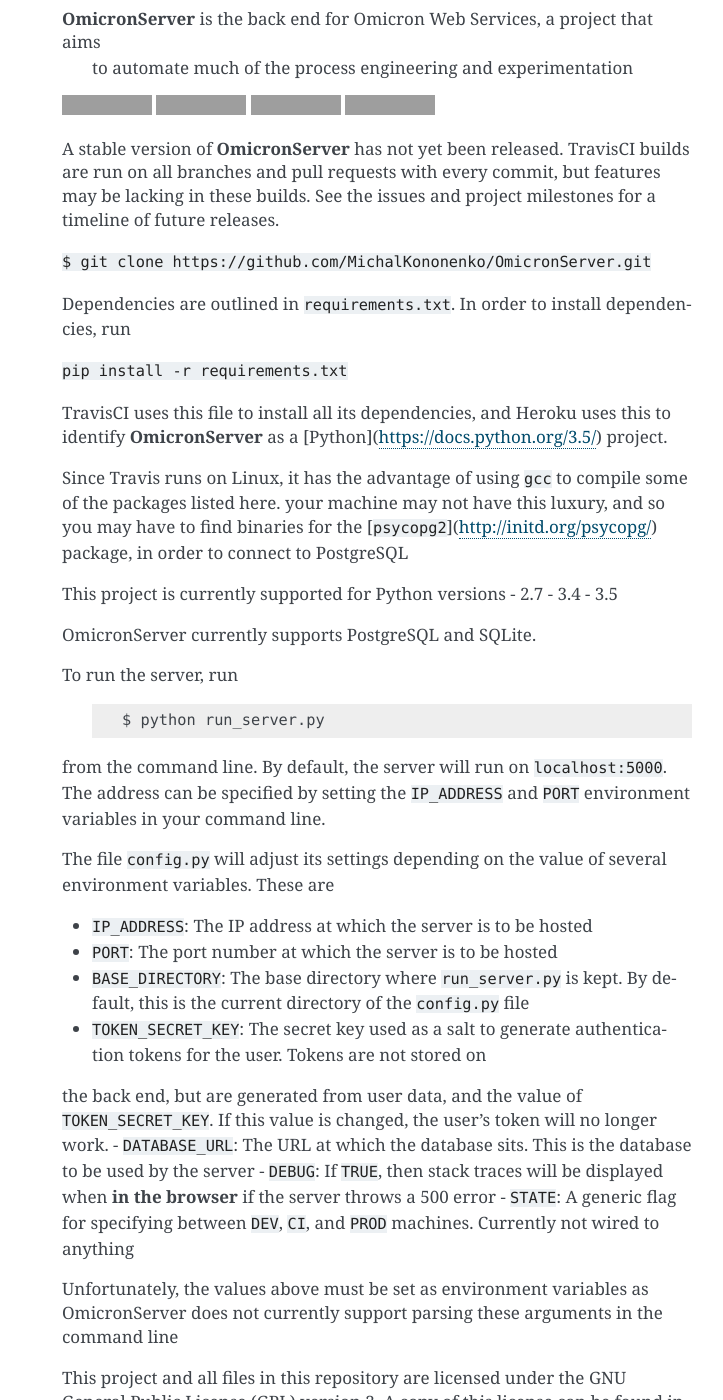
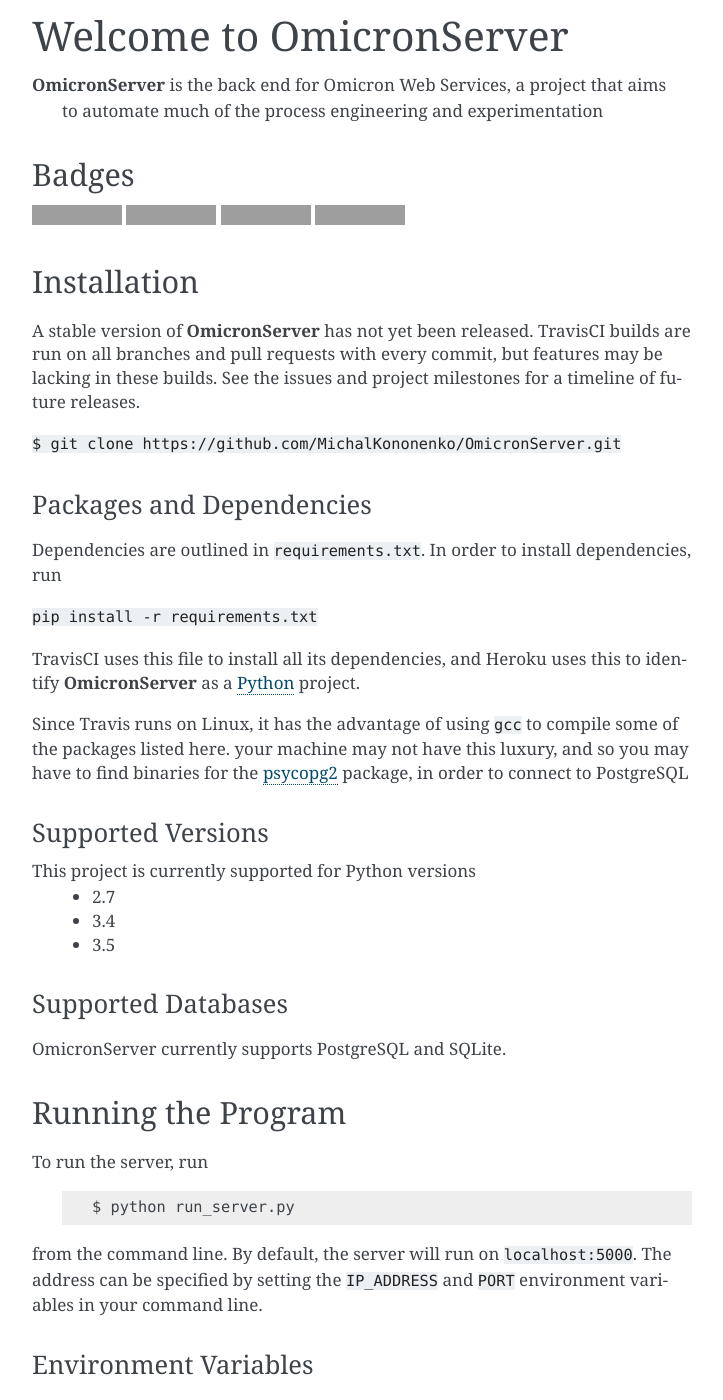
Before and after one commit to OmicronProject/OmicronServer, a Sphinx documentation site: the page built from docs/source/index.rst, in a window 1280 px wide and 1400 px high, scrolled down 1722 px, cut to the strip 0-1400 px from the top of the window. Shown: the whole strip, without its empty margins (388-1111 px from the left). Built offline with Sphinx 7.4.7, drawn with Linux system fonts in a browser that asks for light colours; some of the changed text lies outside the part shown; grey boxes are pictures that could not be loaded.

Commit message:
Changed Hyperlinks in Readme.rst from Markdown to RST syntax. Fixed warnings in sphinx build

```diff
--- a/docs/source/index.rst
+++ b/docs/source/index.rst
@@ -38,7 +38,7 @@
 Readme
 ======
 
-    .. include:: ../../readme.rst
+.. include:: ../../readme.rst
 
 
 Indices and tables
--- a/readme.rst
+++ b/readme.rst
@@ -38,20 +38,21 @@
 ``pip install -r requirements.txt``
 
 TravisCI uses this file to install all its dependencies, and Heroku uses this
-to identify **OmicronServer** as a [Python](https://docs.python.org/3.5/) project.
+to identify **OmicronServer** as a `Python <https://docs.python.org/3.5/>`_ project.
 
 Since Travis runs on Linux, it has the advantage of using ``gcc`` to compile
 some of the packages listed here. your machine may not have this luxury, and so
-you may have to find binaries for the [``psycopg2``](http://initd.org/psycopg/)
+you may have to find binaries for the `psycopg2 <http://initd.org/psycopg/>`_
 package, in order to connect to PostgreSQL
 
 Supported Versions
 ~~~~~~~~~~~~~~~~~~
 
 This project is currently supported for Python versions
-- 2.7
-- 3.4
-- 3.5
+    - 2.7
+    - 3.4
+    - 3.5
+
 
 Supported Databases
 ~~~~~~~~~~~~~~~~~~~
@@ -80,8 +81,8 @@
 - ``PORT``: The port number at which the server is to be hosted
 - ``BASE_DIRECTORY``: The base directory where ``run_server.py`` is kept. By default, this is the current directory of the ``config.py`` file
 - ``TOKEN_SECRET_KEY``: The secret key used as a salt to generate authentication tokens for the user. Tokens are not stored on
-the back end, but are generated from user data, and the value of ``TOKEN_SECRET_KEY``. If this value is changed, the user's
-token will no longer work.
+    the back end, but are generated from user data, and the value of ``TOKEN_SECRET_KEY``. If this value is changed, the user's
+    token will no longer work.
 - ``DATABASE_URL``: The URL at which the database sits. This is the database to be used by the server
 - ``DEBUG``: If ``TRUE``, then stack traces will be displayed when **in the browser** if the server throws a 500 error
 - ``STATE``: A generic flag for specifying between ``DEV``, ``CI``, and ``PROD`` machines. Currently not wired to anything
```
